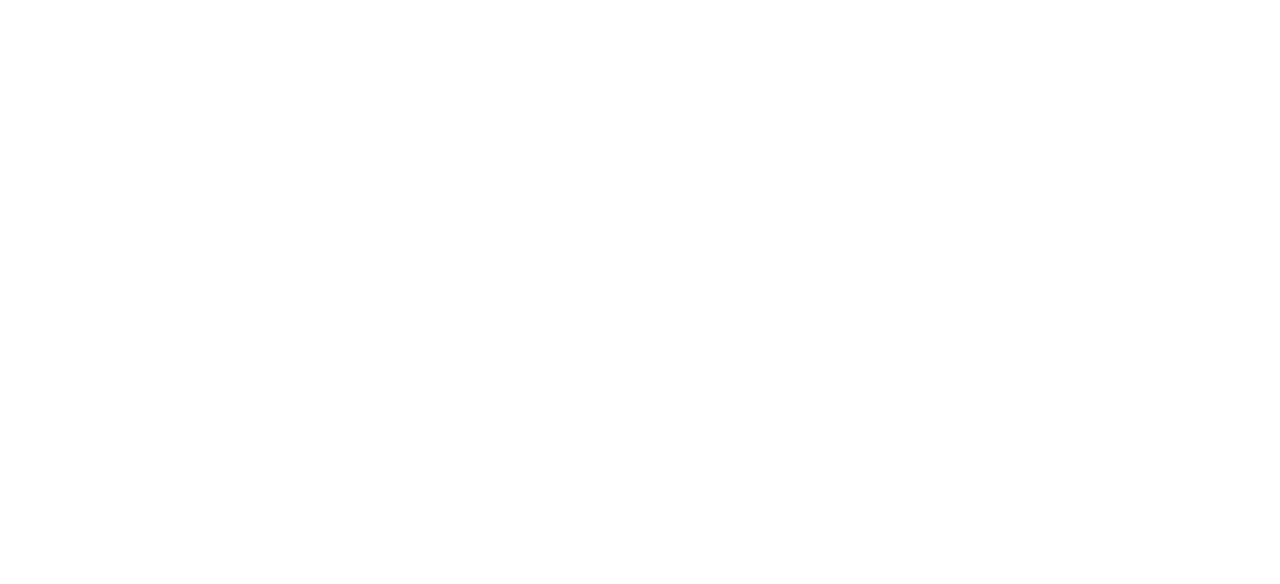
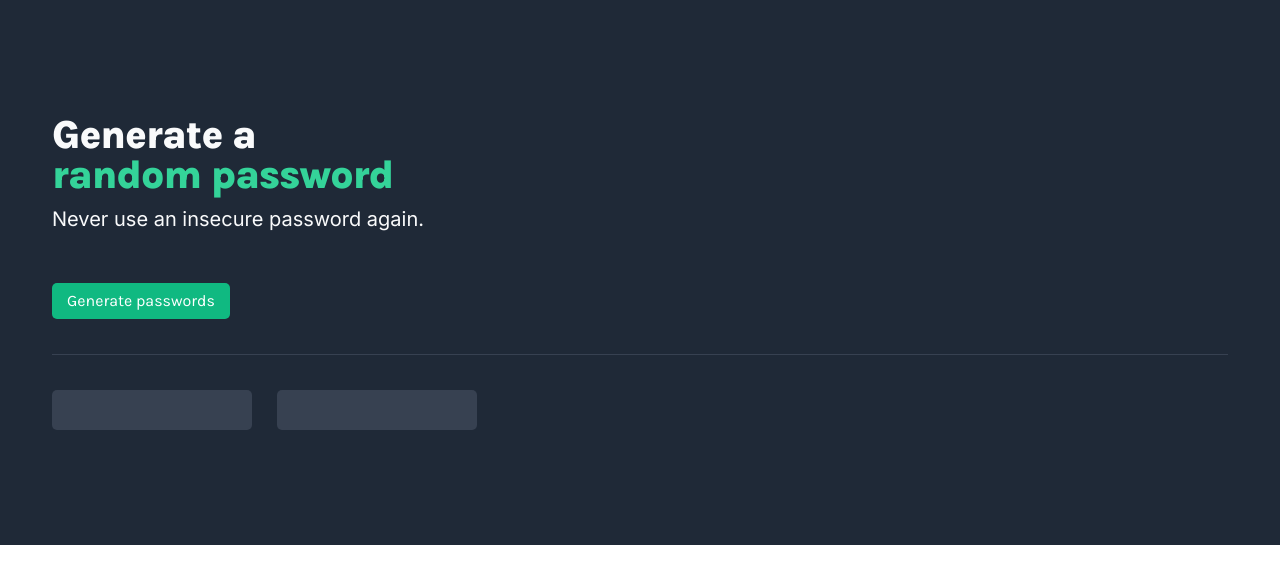
Before and after one commit to cidoliveira/password-generator, a plain HTML site: page index.html in a window 1280 px wide. Drawn offline with Linux system fonts and the light colour scheme.

Commit message:
initial html & css - #2

```diff
--- a/index.html
+++ b/index.html
@@ -5,12 +5,29 @@
   <meta charset="UTF-8">
   <meta name="viewport" content="width=device-width, initial-scale=1.0">
   <title>Password Generator</title>
+  <link rel="stylesheet" href="styles.css">
+  <link rel="preconnect" href="https://fonts.googleapis.com">
+  <link rel="preconnect" href="https://fonts.gstatic.com" crossorigin>
+  <link href="https://fonts.googleapis.com/css2?family=Inter:ital,opsz,wght@0,14..32,100..900;1,14..32,100..900&family=Karla:ital,wght@0,200..800;1,200..800&display=swap" rel="stylesheet">
 </head>
 
 <body>
 
+  <div class="container">
+    <div class="content">
+      <h1>Generate a <br><span>random password</span></h1>
+      <h2>Never use an insecure password again.</h2>
+      <div class="button">Generate passwords</div>
+      <div class="line"></div>
+      <div class="passwords">
+        <div class="password password-1"></div>
+        <div class="password password-2"></div>
+      </div>
+    </div>
+  </div>
 
   <script src="script.js"></script>
 </body>
 
+
 </html>
--- /dev/null
+++ b/reset.css
@@ -0,0 +1,124 @@
+html,
+body,
+div,
+span,
+applet,
+object,
+iframe,
+h1,
+h2,
+h3,
+h4,
+h5,
+h6,
+p,
+blockquote,
+pre,
+a,
+abbr,
+acronym,
+address,
+big,
+cite,
+code,
+del,
+dfn,
+em,
+img,
+ins,
+kbd,
+q,
+s,
+samp,
+small,
+strike,
+strong,
+sub,
+sup,
+tt,
+var,
+b,
+u,
+i,
+center,
+dl,
+dt,
+dd,
+ol,
+ul,
+li,
+fieldset,
+form,
+label,
+legend,
+table,
+caption,
+tbody,
+tfoot,
+thead,
+tr,
+th,
+td,
+article,
+aside,
+canvas,
+details,
+embed,
+figure,
+figcaption,
+footer,
+header,
+hgroup,
+menu,
+nav,
+output,
+ruby,
+section,
+summary,
+time,
+mark,
+audio,
+video {
+  margin: 0;
+  padding: 0;
+  border: 0;
+  font-size: 100%;
+  font: inherit;
+  vertical-align: baseline;
+}
+/* HTML5 display-role reset for older browsers */
+article,
+aside,
+details,
+figcaption,
+figure,
+footer,
+header,
+hgroup,
+menu,
+nav,
+section {
+  display: block;
+}
+body {
+  line-height: 1;
+}
+ol,
+ul {
+  list-style: none;
+}
+blockquote,
+q {
+  quotes: none;
+}
+blockquote:before,
+blockquote:after,
+q:before,
+q:after {
+  content: "";
+  content: none;
+}
+table {
+  border-collapse: collapse;
+  border-spacing: 0;
+}
--- a/styles.css
+++ b/styles.css
@@ -1,3 +1,88 @@
+@import url(reset.css);
+
 body {
-  margin: 0;
+  margin: 0px;
+  font-family: "Karla", sans-serif;
 }
+
+:root {
+  --blue-hue1: #111827;
+  --blue-hue2: #1f2937;
+  --blue-hue3: #374151;
+  --blue-hue4: #4b5563;
+  --blue-hue5: #6b7280;
+  --blue-hue6: #9ca3af;
+  --blue-hue7: #d1d5db;
+  --blue-hue8: #e5e7eb;
+  --blue-hue9: #f3f4f6;
+  --blue-hue10: #f9fafb;
+  --green-hue1: #064e3b;
+  --green-hue2: #065f46;
+  --green-hue3: #047857;
+  --green-hue4: #059669;
+  --green-hue5: #10b981;
+  --green-hue6: #34d399;
+  --green-hue7: #6ee7b7;
+  --green-hue8: #a7f3d0;
+  --green-hue9: #d1fae5;
+  --green-hue10: #ecfdf5;
+}
+
+.container {
+  background-color: var(--blue-hue2);
+}
+
+.content {
+  padding: 115px 52px;
+}
+
+h1 {
+  color: var(--blue-hue10);
+  font-size: 40px;
+  font-style: normal;
+  font-weight: 800;
+  line-height: 40px;
+  letter-spacing: -1px;
+}
+
+span {
+  color: var(--green-hue6);
+}
+
+h2 {
+  color: var(--blue-hue10);
+  font-family: Inter;
+  font-size: 20px;
+  font-style: normal;
+  font-weight: 400;
+  line-height: 28px;
+  margin-top: 10px;
+}
+
+.button {
+  background-color: var(--green-hue5);
+  color: white;
+  display: inline-block;
+  padding: 10px 15px;
+  border-radius: 5px;
+  margin-top: 50px;
+}
+
+.line {
+  margin-top: 35px;
+  width: auto;
+  height: 1px;
+  background-color: var(--blue-hue3);
+}
+
+.passwords {
+  margin-top: 35px;
+  display: flex;
+  gap: 25px;
+}
+
+.password {
+  padding: 20px 100px;
+  background: var(--blue-hue3);
+  border-radius: 5px;
+}
```
